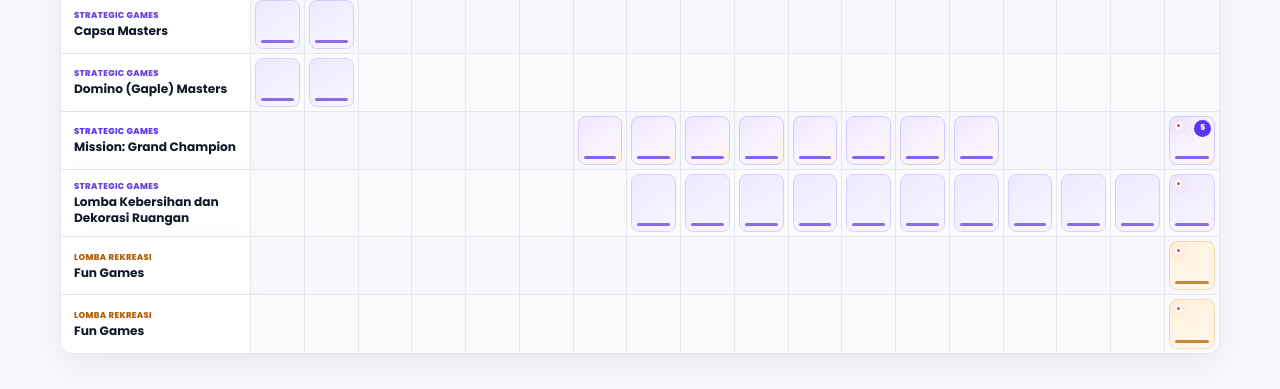
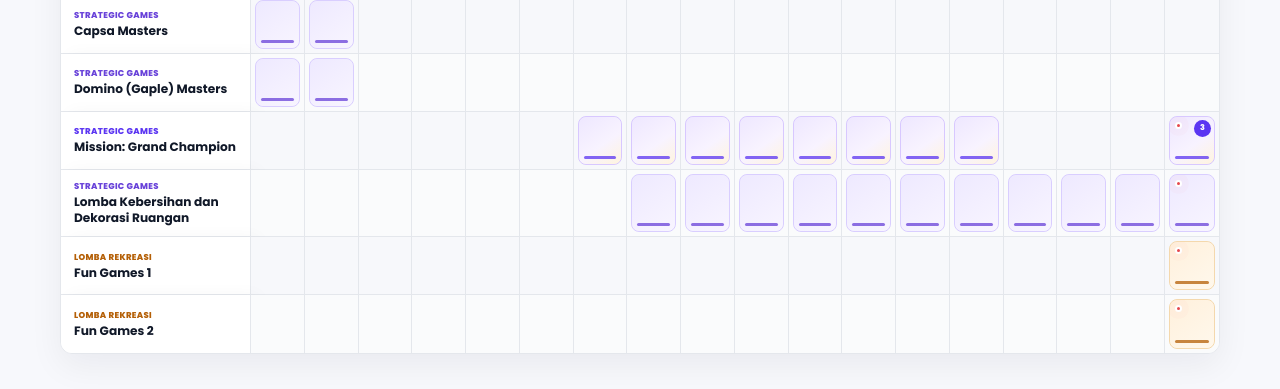
Before and after one commit to ruswanhidayat/portal-atlantik, a Next.js app: page /jadwal in a window 1280 px wide. Shown: the part 1000-1389 px from the top of the page. Built offline with nearby package versions, Linux system fonts and the light colour scheme.

Commit message:
Update schedule by removing events and renaming games
Removed several events from the schedule and updated names for fun games.

```diff
--- a/data/schedule.js
+++ b/data/schedule.js
@@ -1194,27 +1194,11 @@ export const competitionSchedules = [
           location: "Area Hari Puncak Peringatan HUT RI Dit TIK",
         },
         {
-          id: "grand-champion-31-2",
-          startTime: "08:00",
-          endTime: "15:00",
-          title: "Pressure Grid",
-          stage: "Phase 3",
-          location: "Area Hari Puncak Peringatan HUT RI Dit TIK",
-        },
-        {
           id: "grand-champion-31-3",
           startTime: "08:00",
           endTime: "15:00",
           title: "Signal Race",
           stage: "Phase 4",
-          location: "Area Hari Puncak Peringatan HUT RI Dit TIK",
-        },
-        {
-          id: "grand-champion-31-4",
-          startTime: "08:00",
-          endTime: "15:00",
-          title: "Visual Recall",
-          stage: "Phase 5",
           location: "Area Hari Puncak Peringatan HUT RI Dit TIK",
         },
         {
@@ -1372,7 +1356,7 @@ export const competitionSchedules = [
   },
   {
     id: "fun-games_1",
-    name: "Fun Games",
+    name: "Fun Games 1",
     category: "Lomba Rekreasi",
     theme: "fun",
     activeDates: ["2026-08-31"],
@@ -1391,7 +1375,7 @@ export const competitionSchedules = [
   },
   {
     id: "fun-games_2",
-    name: "Fun Games",
+    name: "Fun Games 2",
     category: "Lomba Rekreasi",
     theme: "fun",
     activeDates: ["2026-08-31"],
```
